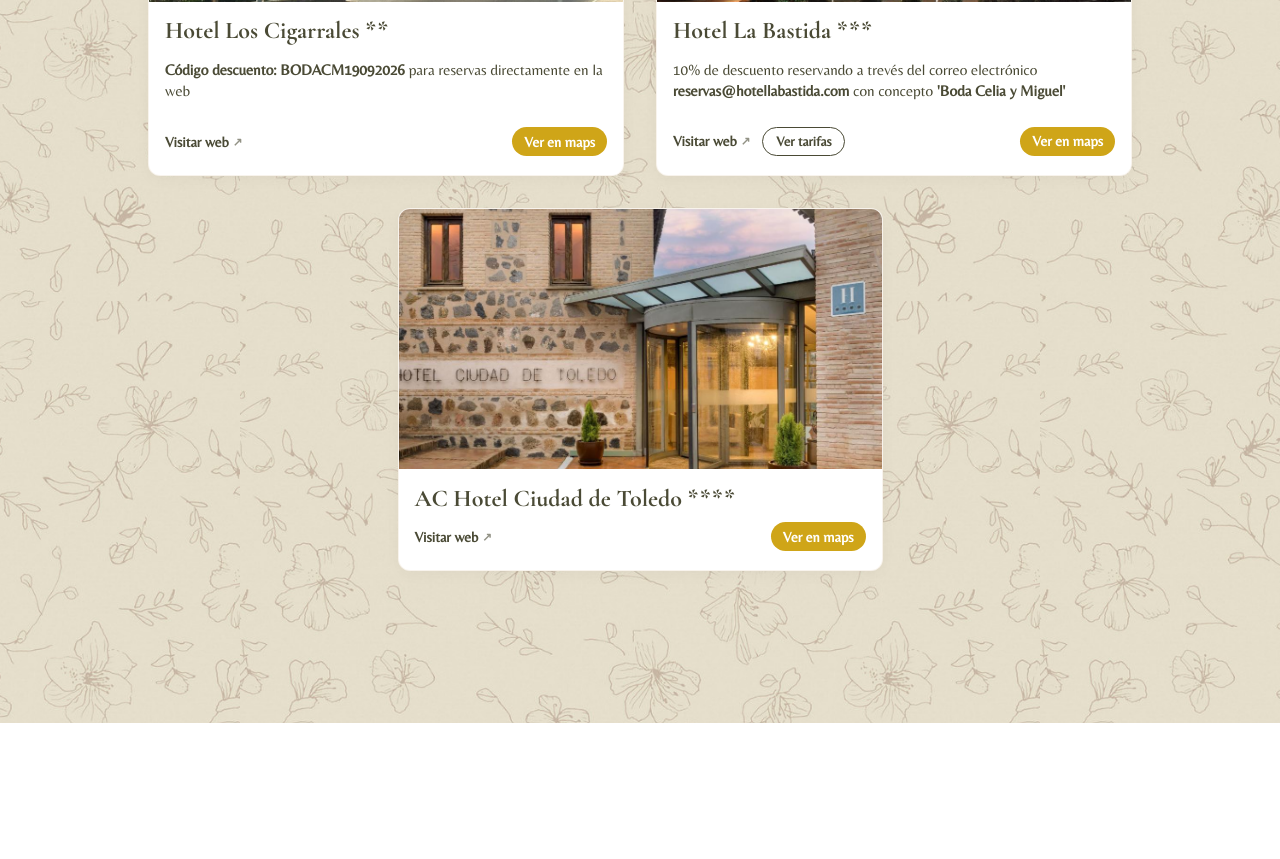
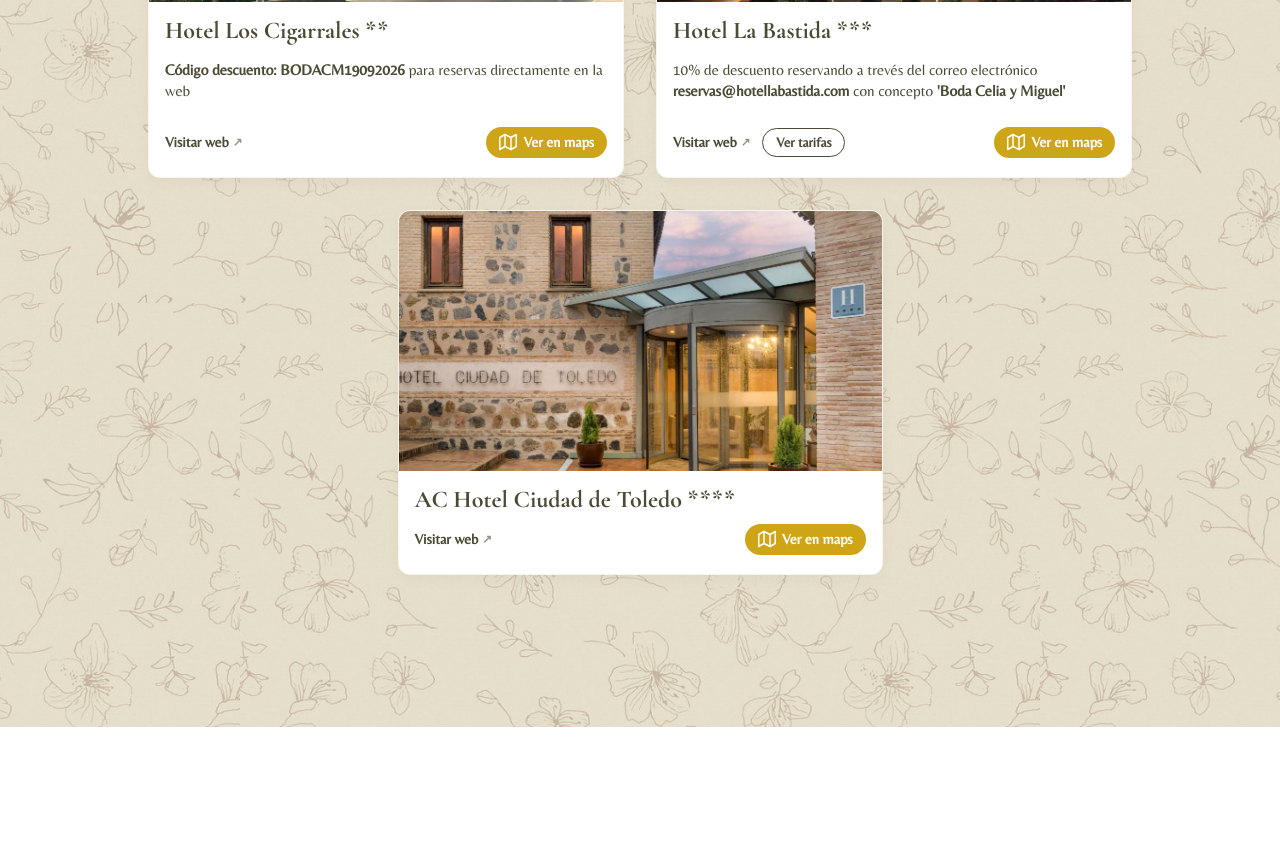
Before and after one commit to miguelvangol-cloud/web_boda, a React (Vite) app: page / in a window 1280 px wide. Shown: the part 5360-6219 px from the top of the page. Built offline with nearby package versions, Linux system fonts and the light colour scheme; a web font is replaced by a local one.

Commit message:
fix maps

```diff
--- a/src/components/Alojamiento.jsx
+++ b/src/components/Alojamiento.jsx
@@ -58,7 +58,20 @@
                     Ver tarifas
                   </a>
                 )}
-                <a className="accom-map-btn" href={`https://www.google.com/maps/search/?api=1&query=${encodeURIComponent(h.mapsQuery)}`} target="_blank" rel="noopener noreferrer">Ver en maps</a>
+                <a
+                  className="accom-map-btn"
+                  href={`https://www.google.com/maps/search/?api=1&query=${encodeURIComponent(h.mapsQuery)}`}
+                  target="_blank"
+                  rel="noopener noreferrer"
+                  onClick={() => track('Click_Mapa')}
+                >
+                  <svg width="18" height="18" viewBox="0 0 24 24" fill="none" stroke="currentColor" strokeWidth="2" strokeLinecap="round" strokeLinejoin="round" className="map-icon">
+                    <path d="M1 6V22L8 18L16 22L23 18V2L16 6L8 2L1 6Z" />
+                    <path d="M8 2V18" />
+                    <path d="M16 6V22" />
+                  </svg>
+                  <span className="map-text">Ver en maps</span>
+                </a>
               </div>
             </div>
           </article>
--- a/src/index.css
+++ b/src/index.css
@@ -620,13 +620,29 @@
   background: var(--amarillo);
   color: white;
   border-radius: 999px;
-  padding: 0.4rem 0.75rem;
+  padding: 0.4rem 0.8rem;
   text-decoration: none;
   font-weight: 700;
   font-family: 'Belleza', serif;
   font-size: 0.9rem;
+  display: flex;
+  align-items: center;
+  gap: 0.4rem;
+  transition: all 0.3s ease;
+}
+.map-icon {
+  flex-shrink: 0;
 }
 .accom-map-btn:hover { opacity: 0.95; transform: translateY(-1px); }
+
+@media (max-width: 400px) {
+  .accom-links { gap: 0.4rem; }
+  .accom-site { font-size: 0.8rem; }
+  .accom-download-btn { font-size: 0.75rem; padding: 0.35rem 0.7rem; }
+  .map-text { display: none; } /* Hide text to save space */
+  .accom-map-btn { padding: 0.4rem 0.6rem; }
+}
+
 @media (max-width: 900px) {
   .accom-grid {
     grid-template-columns: 1fr;
```
